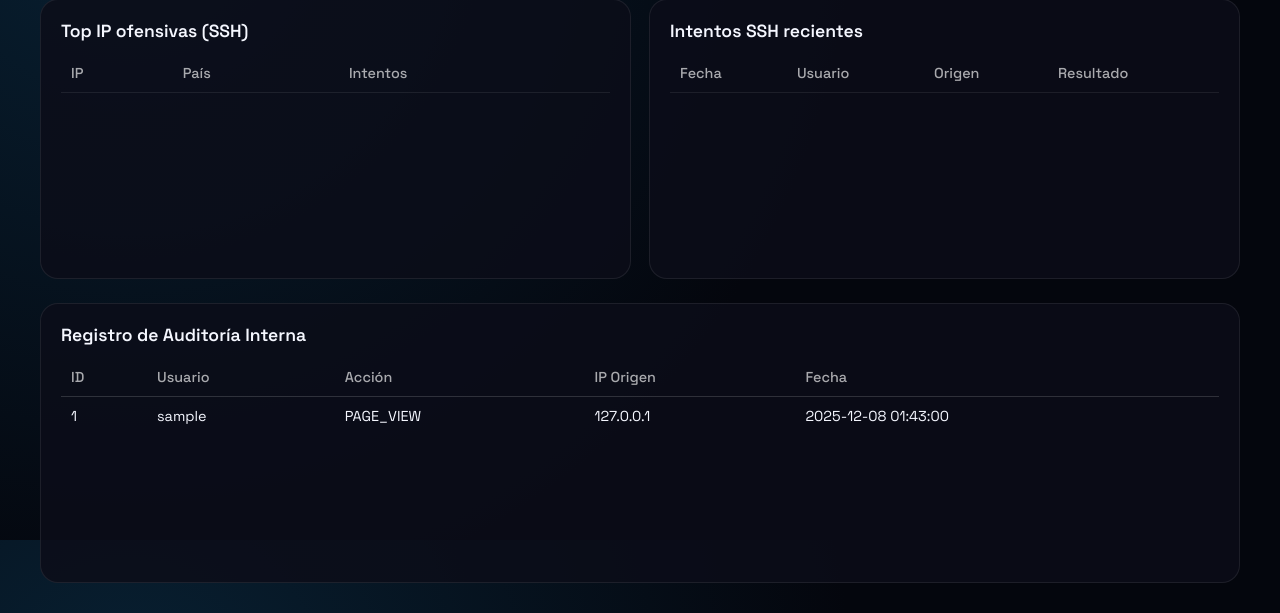
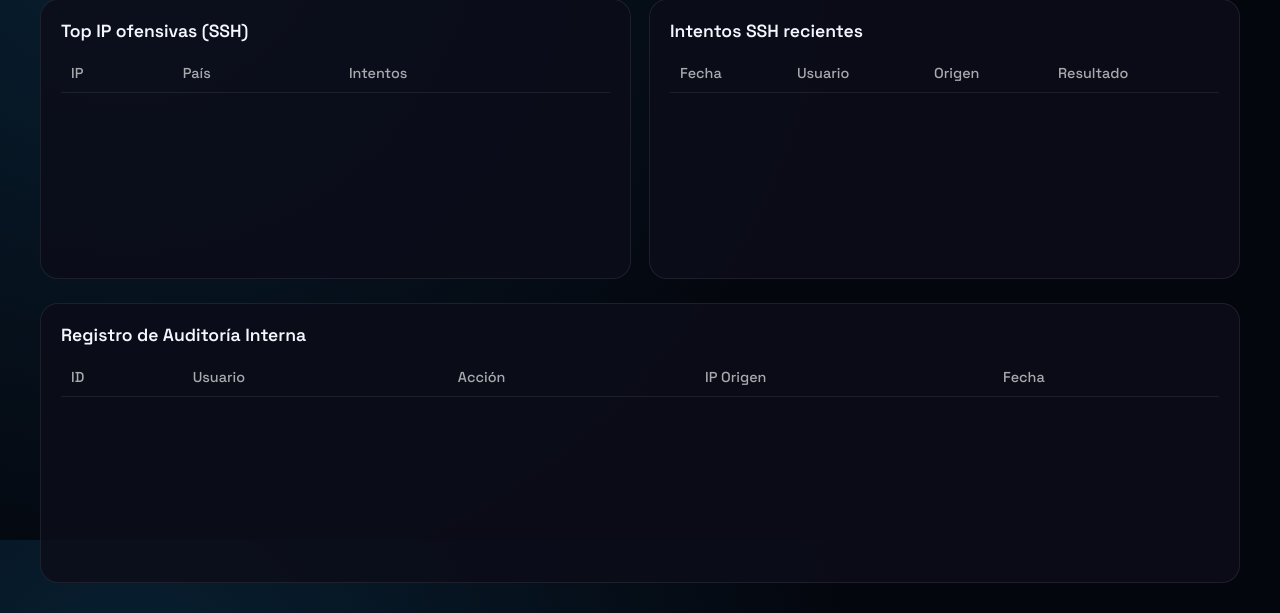
Before and after one commit to paulusgi/asir-vps-defense, a PHP site: page /index.php in a window 1280 px wide. Shown: the part 2660-3273 px from the top of the page. Run offline with PHP 8.4, Linux system fonts and the light colour scheme; the visitor is signed in with stand-in values (Sample User, id 1); data that the repository does not hold is empty.

Commit message:
fix: Remove page view logging from authenticated area

```diff
--- a/src/index.php
+++ b/src/index.php
@@ -101,10 +101,6 @@ if (!isset($_SESSION['user_id'])) {
 }
 
 // --- AUTHENTICATED AREA ---
-
-// Log Page View
-$stmt = $pdo->prepare("INSERT INTO audit_log (user_id, action, ip_address) VALUES (:uid, 'PAGE_VIEW', :ip)");
-$stmt->execute(['uid' => $_SESSION['user_id'], 'ip' => $_SERVER['REMOTE_ADDR']]);
 
 // Fetch Audit Logs
 $logs = $pdo->query("SELECT * FROM view_audit_summary LIMIT 20")->fetchAll();
```
